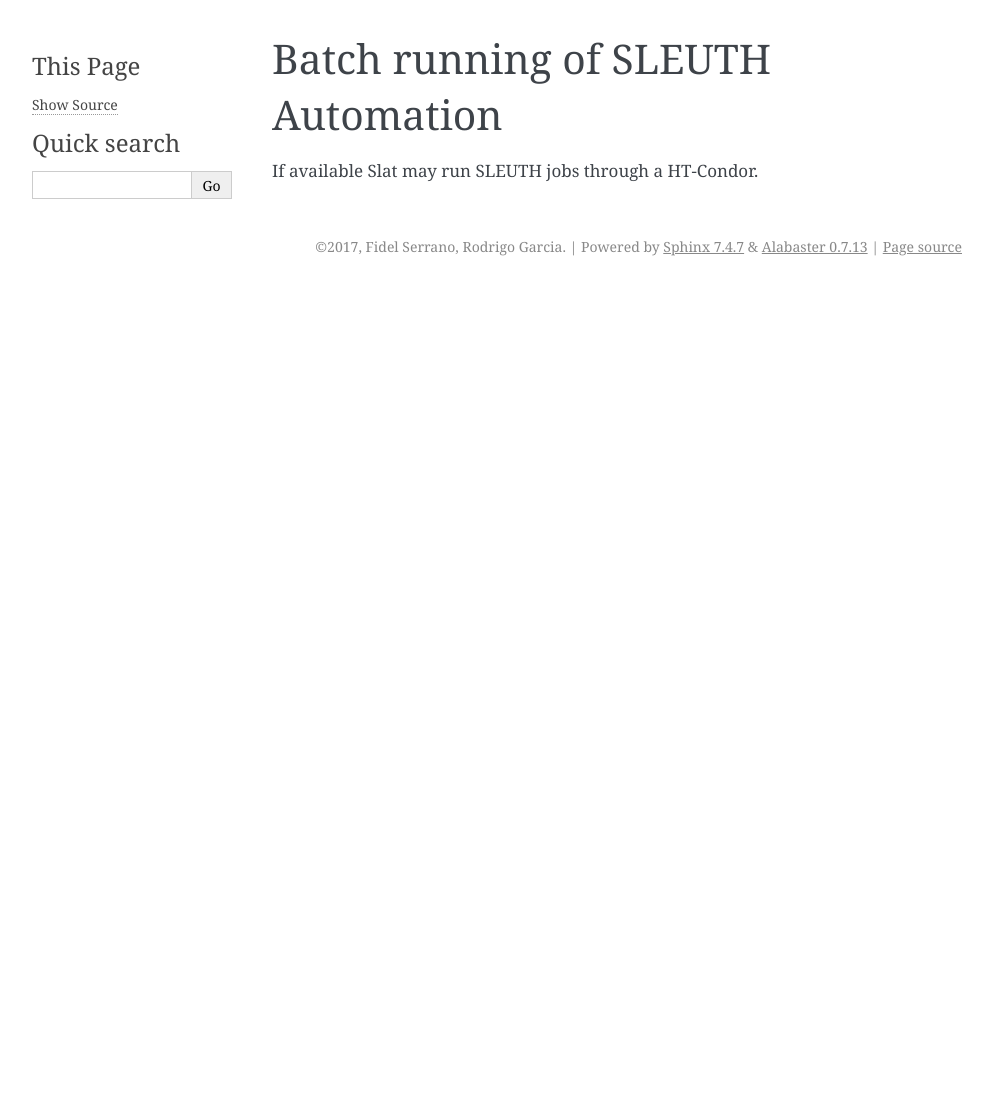
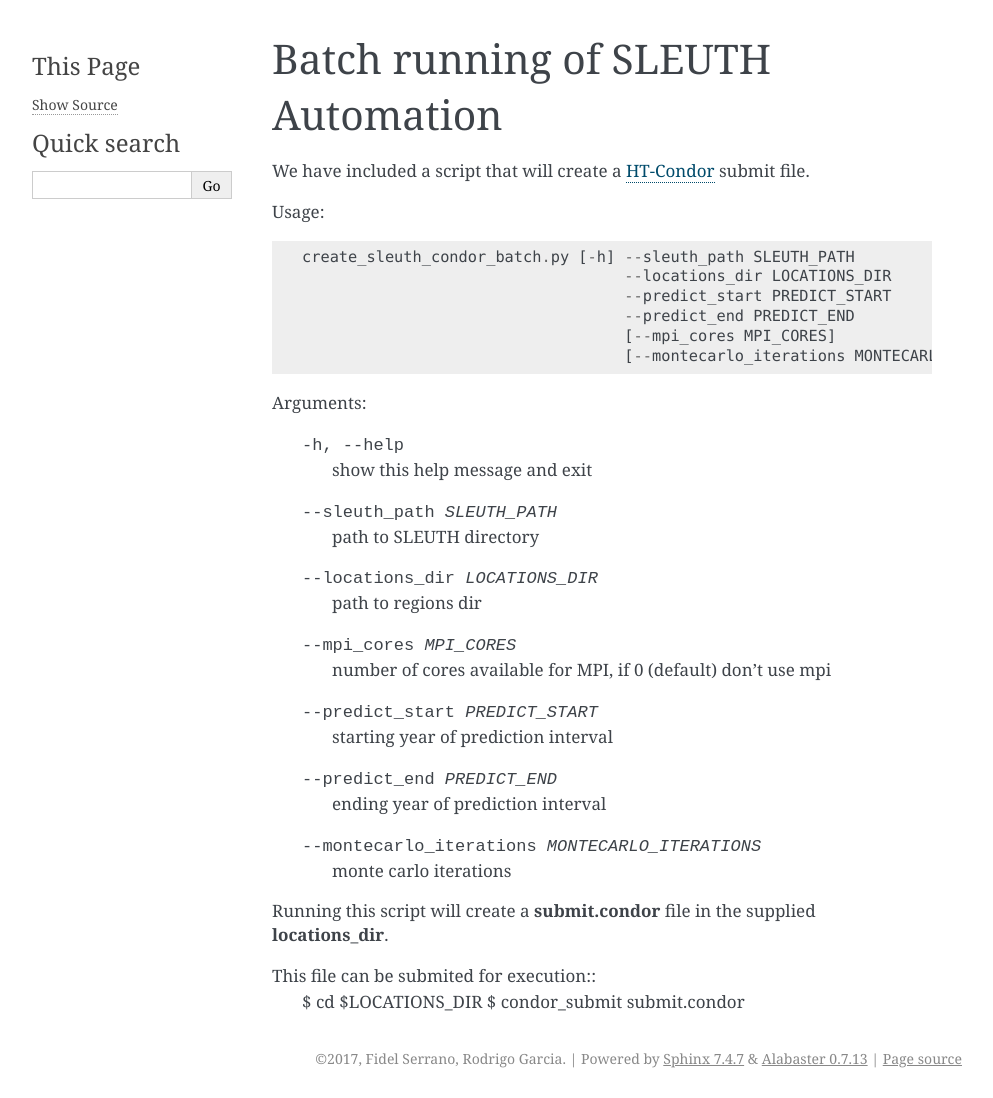
Before and after one commit to sostenibilidad-unam/sleuth_automation, a Sphinx documentation site: the page built from doc/batch.rst, in a window 1280 px wide. Shown: the whole page, without its empty margins (148-1141 px from the left). Built offline with Sphinx 7.4.7, drawn with Linux system fonts in a browser that asks for light colours; before the commit the page ends 900 px from its top, so only the background shows below that.

Commit message:
tasty sphinx documentation

```diff
--- a/doc/batch.rst
+++ b/doc/batch.rst
@@ -2,4 +2,40 @@
  Batch running of SLEUTH Automation
 =======================
 
-If available Slat may run SLEUTH jobs through a HT-Condor.
+We have included a script that will create a HT-Condor_ submit file.
+
+.. _HT-Condor: https://research.cs.wisc.edu/htcondor/
+
+Usage::
+
+    create_sleuth_condor_batch.py [-h] --sleuth_path SLEUTH_PATH
+                                       --locations_dir LOCATIONS_DIR
+ 				       --predict_start PREDICT_START
+				       --predict_end PREDICT_END
+                                       [--mpi_cores MPI_CORES]
+                                       [--montecarlo_iterations MONTECARLO_ITERATIONS]
+
+
+Arguments:
+
+  -h, --help            show this help message and exit
+  --sleuth_path SLEUTH_PATH
+                        path to SLEUTH directory
+  --locations_dir LOCATIONS_DIR
+                        path to regions dir
+  --mpi_cores MPI_CORES
+                        number of cores available for MPI, if 0 (default) don't use mpi
+  --predict_start PREDICT_START
+                        starting year of prediction interval
+  --predict_end PREDICT_END
+                        ending year of prediction interval
+  --montecarlo_iterations MONTECARLO_ITERATIONS
+                        monte carlo iterations
+
+
+Running this script will create a **submit.condor** file in the
+supplied **locations_dir**.
+
+This file can be submited for execution::
+    $ cd $LOCATIONS_DIR
+    $ condor_submit submit.condor
--- a/doc/conf.py
+++ b/doc/conf.py
@@ -19,8 +19,8 @@
 #
 # import os
 # import sys
-# sys.path.insert(0, os.path.abspath('.'))
-
+# sys.path.insert(0, os.path.abspath('..'))
+# import sleuth_automation
 
 # -- General configuration ------------------------------------------------
 
@@ -32,10 +32,10 @@
 # extensions coming with Sphinx (named 'sphinx.ext.*') or your custom
 # ones.
 extensions = ['sphinx.ext.autodoc',
-    'sphinx.ext.todo',
-    'sphinx.ext.coverage',
-    'sphinx.ext.viewcode',
-    'sphinx.ext.githubpages']
+              'sphinx.ext.todo',
+              'sphinx.ext.coverage',
+              'sphinx.ext.viewcode',
+              'sphinx.ext.githubpages']
 
 # Add any paths that contain templates here, relative to this directory.
 templates_path = ['_templates']
@@ -59,7 +59,7 @@ author = 'Fidel Serrano, Rodrigo Garcia'
 # built documents.
 #
 # The short X.Y version.
-version = '1.0'
+version = '1.1'
 # The full version, including alpha/beta/rc tags.
 release = '0'
 
--- a/sleuth_automation/__init__.py
+++ b/sleuth_automation/__init__.py
@@ -1,7 +1,9 @@
 # coding: utf-8
 # Authors: Fidel Serrano, Rodrigo García
 """
-An object oriented wrapper for SLEUTH, an urban growth model.
+An object oriented wrapper for SLEUTH_, an urban growth model.
+
+.. _SLEUTH: http://www.ncgia.ucsb.edu/projects/gig/
 
 This module defines the `Location` class, which is a work unit for SLEUTH.
 
@@ -38,7 +40,7 @@ import os
 from os.path import join
 from jinja2 import Environment, PackageLoader
 from controlstats import ControlStats
-from sh import bash, gdal_translate, otbcli_BandMath
+from sh import bash, gdal_translate  #, otbcli_BandMath
 import json
 
 try:
```
Also changed, not shown: doc/api.rst (+7 -3 lines), doc/cli.rst (+24 -1 lines), doc/index.rst (+10 -4 lines), doc/sleuth_mpi.rst (deleted, +0 -9 lines).
